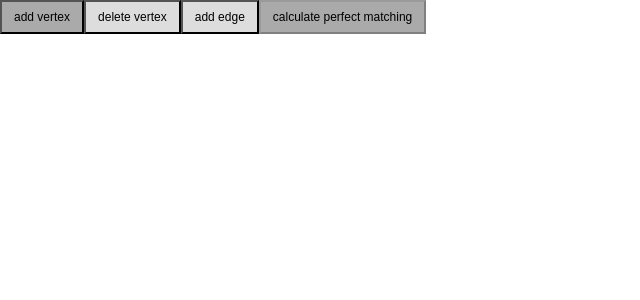
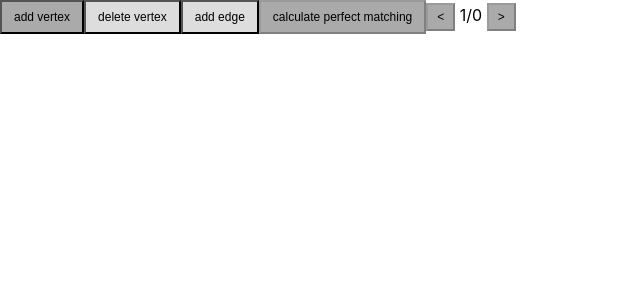
Before and after one commit to watarena/perfect-matching-gui, a React (Create React App) app: page / in a window 1280 px wide. Both pictures are taken after a click on the button "calculate perfect matching". Shown: the top 300 px of the page, without its empty margins (0-640 px from the left). Built offline with nearby package versions, Linux system fonts and the light colour scheme.

Commit message:
feat: show perfect matchings

```diff
--- a/src/Canvas.css
+++ b/src/Canvas.css
@@ -13,3 +13,19 @@
 .button:disabled {
     background: #aaaaaa;
 }
+
+.select-button {
+    appearance: none;
+    background: #dddddd;
+    color: #000000;
+    padding: 5px 9px;
+    font-size: 12px;
+}
+
+.select-button:hover {
+     background: #aaaaaa;
+}
+
+.select-button:disabled {
+    background: #aaaaaa;
+}
--- a/src/Canvas.tsx
+++ b/src/Canvas.tsx
@@ -5,9 +5,8 @@ import { edge, calculatePerfectMatching } from './perfectMatchings'
 const radius = 10
 const vertexLineWidth = 1
 
-let nextVertexID = 0;
-
 class Vertex {
+    static #nextVertexID = 0
     x: number;
     y: number;
     r: number = radius;
@@ -16,8 +15,8 @@ class Vertex {
     constructor(x: number, y: number) {
         this.x = x;
         this.y = y;
-        this.id = nextVertexID;
-        nextVertexID++;
+        this.id = Vertex.#nextVertexID;
+        Vertex.#nextVertexID++;
     }
 
     draw(context: CanvasRenderingContext2D, color: string) {
@@ -73,7 +72,7 @@ function Button({text, onClick, selected}: ButtonProp): JSX.Element {
     )
 }
 
-type Button = {
+type ButtonConfig = {
     text: string,
     buttonOnClick: React.MouseEventHandler<HTMLButtonElement>,
     canvasOnClick: React.MouseEventHandler<HTMLCanvasElement>,
@@ -102,8 +101,8 @@ type CanvasState = {
     vertices: Array<Vertex>;
     edges: Array<Edge>;
     selectedVertex?: Vertex;
-    buttons: Array<Button>;
-    selectedButton: Button;
+    buttons: Array<ButtonConfig>;
+    selectedButton: ButtonConfig;
     perfectMatchings?: Array<PerfectMatching>
     perfectMatchingsIndex: number
 }
@@ -118,8 +117,8 @@ class Canvas extends React.Component<{}, CanvasState, any> {
             text: string,
             canvasOnClick: (e: React.MouseEvent<HTMLCanvasElement, MouseEvent>) => void,
             changeState?: () => object,
-        ): Button => {
-            const b: Button = {
+        ): ButtonConfig => {
+            const b: ButtonConfig = {
                 text,
                 buttonOnClick: () => {
                     const state = changeState? changeState() : {};
@@ -252,7 +251,11 @@ class Canvas extends React.Component<{}, CanvasState, any> {
         context.clearRect(0, 0, this.canvas.width, this.canvas.height)
 
         this.state.edges.forEach((e) => {
-            if (this.state.perfectMatchings && this.state.perfectMatchings[this.state.perfectMatchingsIndex].has(e)) {
+            if (
+                this.state.perfectMatchings &&
+                this.state.perfectMatchings[this.state.perfectMatchingsIndex] &&
+                this.state.perfectMatchings[this.state.perfectMatchingsIndex].has(e)
+            ) {
                 e.draw(context, 'red');
             } else {
                 e.draw(context, 'black');
@@ -272,6 +275,35 @@ class Canvas extends React.Component<{}, CanvasState, any> {
                             return (<Button key={`button${i}`} text={b.text} onClick={b.buttonOnClick} selected={b.text === this.state.selectedButton.text} />)
                         })
                     }
+                    {
+                        this.state.perfectMatchings?
+                        [
+                            (
+                                <button
+                                    type="button"
+                                    className="select-button"
+                                    disabled={this.state.perfectMatchingsIndex === 0}
+                                    onClick={() => this.setState({perfectMatchingsIndex:this.state.perfectMatchingsIndex - 1})}
+                                >
+                                    &lt;
+                                </button>
+                            ),
+                            (
+                                ` ${this.state.perfectMatchingsIndex + 1}/${this.state.perfectMatchings.length} `
+                            ),
+                            (
+                                <button
+                                    type="button"
+                                    className="select-button"
+                                    disabled={!this.state.perfectMatchings || this.state.perfectMatchingsIndex >= this.state.perfectMatchings.length - 1}
+                                    onClick={() => this.setState({perfectMatchingsIndex:this.state.perfectMatchingsIndex + 1})}
+                                >
+                                    &gt;
+                                </button>
+                            ),
+                        ]
+                        : []
+                    }
                 </div>
                 <div>
                     <canvas
--- a/src/perfectMatchings.ts
+++ b/src/perfectMatchings.ts
@@ -30,7 +30,7 @@ export function calculatePerfectMatching(vertices: Array<vertex>, edges: Array<e
         return []
     }
     if (vertices.length === 2) {
-        const e = edges.find((e) => e.v1 === vertices[0] && e.v2 === vertices[1] || e.v1 === vertices[1] && e.v2 === vertices[0])
+        const e = edges.find((e) => (e.v1 === vertices[0] && e.v2 === vertices[1]) || (e.v1 === vertices[1] && e.v2 === vertices[0]))
         if (e) {
             return [[e]]
         } else {
--- a/tsconfig.json
+++ b/tsconfig.json
@@ -1,6 +1,6 @@
 {
   "compilerOptions": {
-    "target": "es5",
+    "target": "es2020",
     "lib": [
       "dom",
       "dom.iterable",
```
